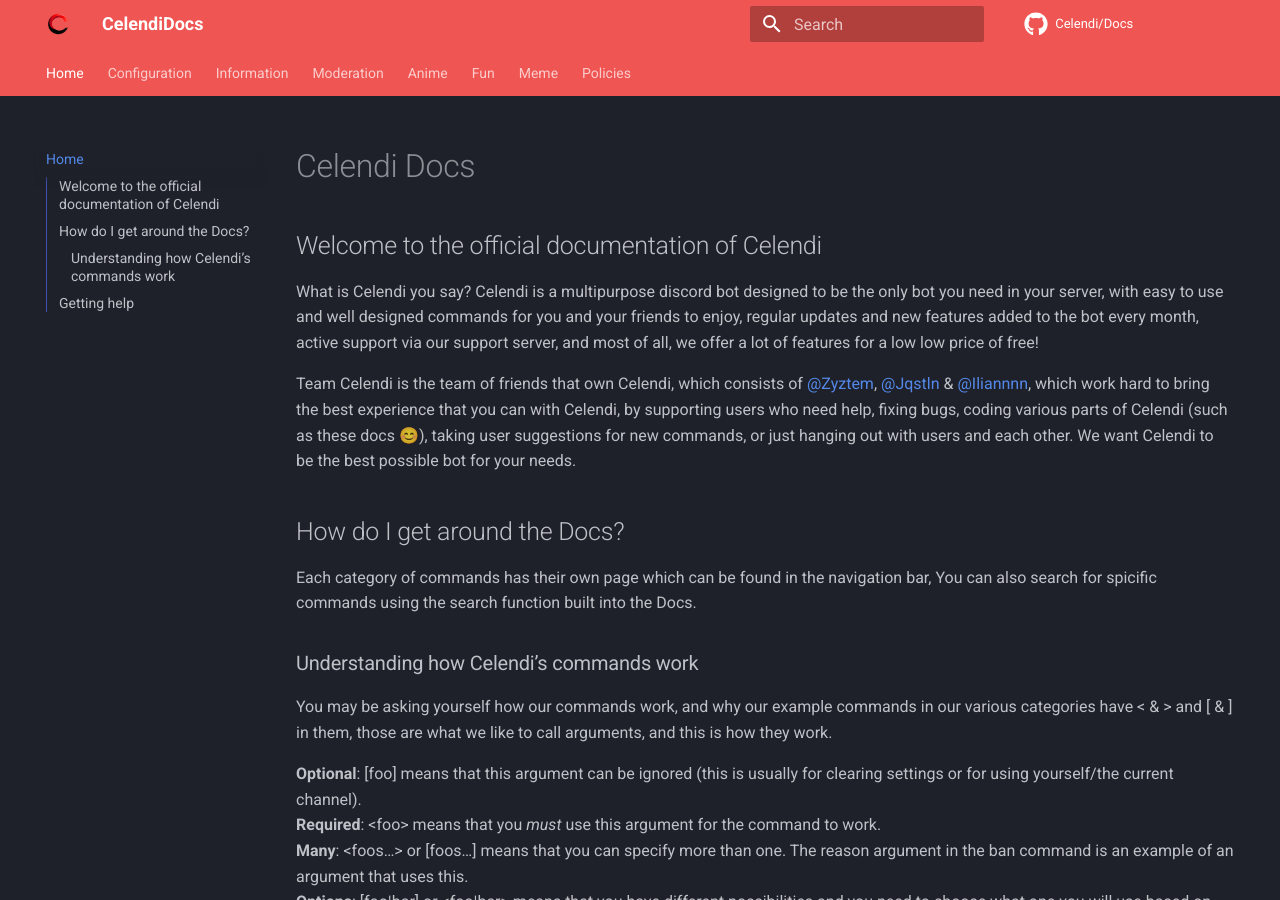
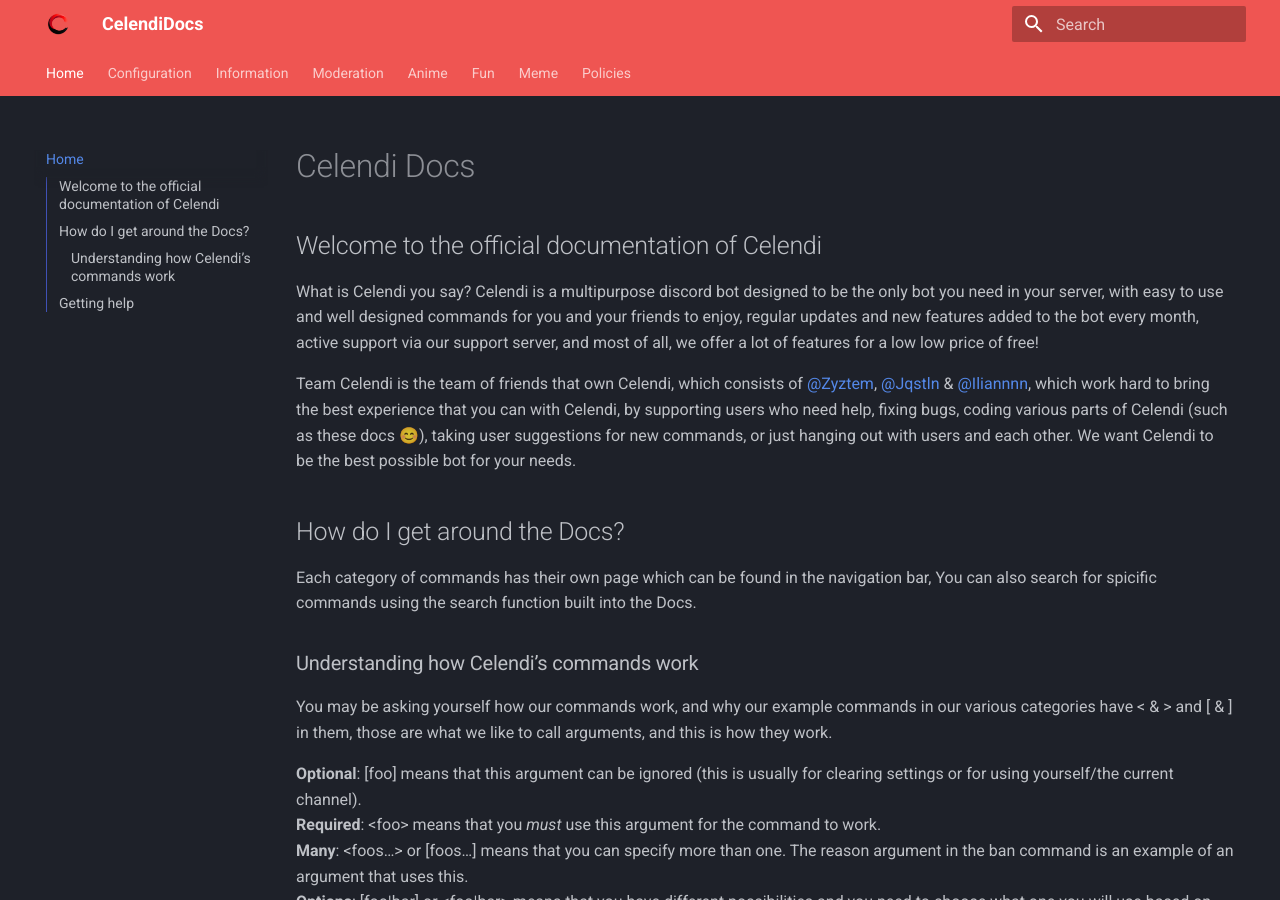
Before and after one commit to Celendi/Docs, an MkDocs documentation site: the page built from docs/index.md, in a window 1280 px wide and 900 px high. Built offline with MkDocs 1.6.1 and Material for MkDocs 9.7.7, drawn with Linux system fonts in a browser that asks for light colours; comment, search, counter and statistics services are not loaded.

Commit message:
Remove the github repo link for now.

```diff
--- a/mkdocs.yml
+++ b/mkdocs.yml
@@ -2,8 +2,6 @@
 site_url: https://docs.celendi.xyz/
 site_description: Official documentation pages for Celendi
 site_author: Team Celendi
-repo_url: https://github.com/Celendi/Docs
-repo_name: Celendi/Docs
 edit_uri: ""
 copyright: Copyright © 2022 <a target="_blank" href="https://celendi.xyz" target="_blank" rel="noopener">Team Celendi</a> • Docs Distributed under <a target="_blank" href="https://github.com/Celendi/Docs/blob/main/LICENSE" target="_blank" rel="noopener">GNU GPL v3.0</a> • <a href="#__consent">Change Cookie Settings</a>
 
@@ -12,8 +10,6 @@
   custom_dir: overrides
   logo: assets/logos/Celendi_RED.png
   favicon: assets/logos/Celendi_RED.png
-  icon:
-    repo: fontawesome/brands/github
 
   palette:
     scheme: slate
```
